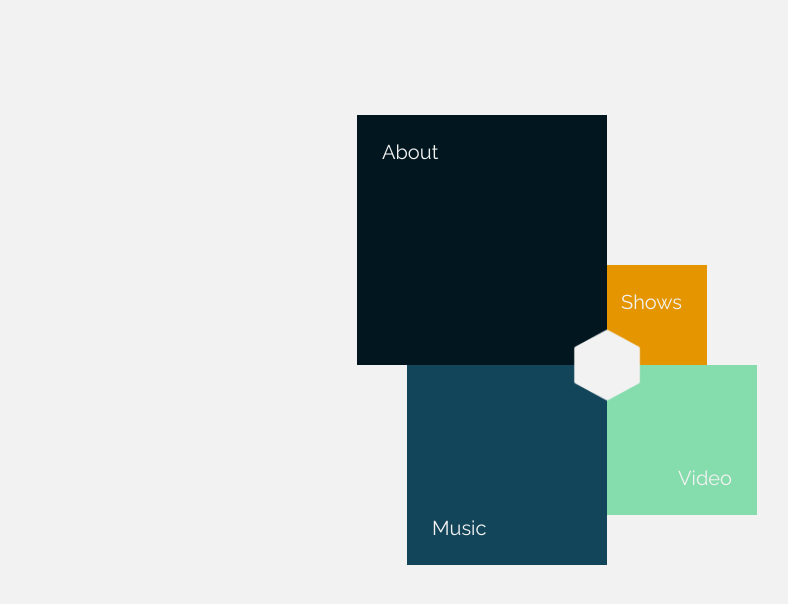
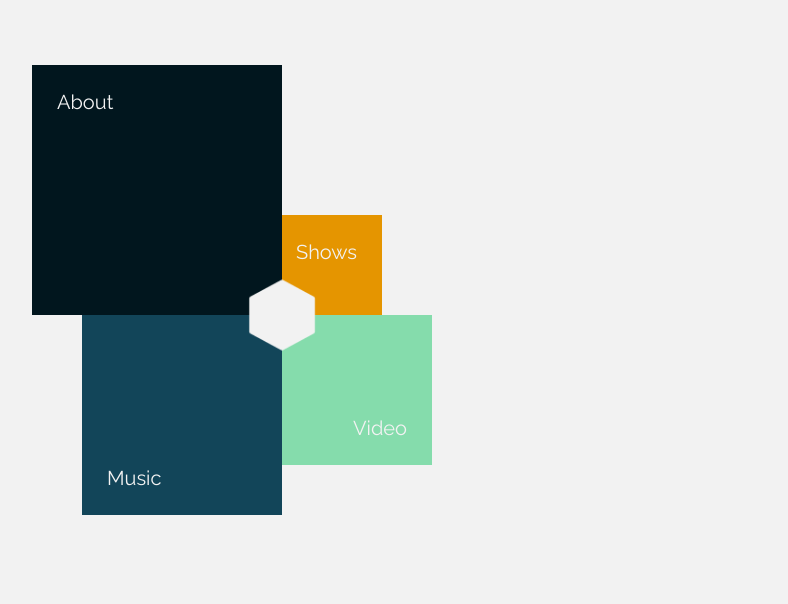
Before and after one commit to Harted/harted.github.io, a plain HTML site: page index.html in a window 1280 px wide. Shown: the whole page, without its empty margins (33-821 px from the left). Drawn offline with nearby package versions, Linux system fonts and the light colour scheme.

Commit message:
Update styles.css

```diff
--- a/styles.css
+++ b/styles.css
@@ -56,10 +56,10 @@ h3 {
 
 /* Reference box - nog main aanpassen naar RB*/
 #reference_box {
-  position: relative;
+  position: fixed;
   width: var(--MAIN-size);
   height: var(--MAIN-size);
-  margin: var(--MAIN-margin) auto;
+  margin: auto;
 }
 
 /* Four boxes */
```
